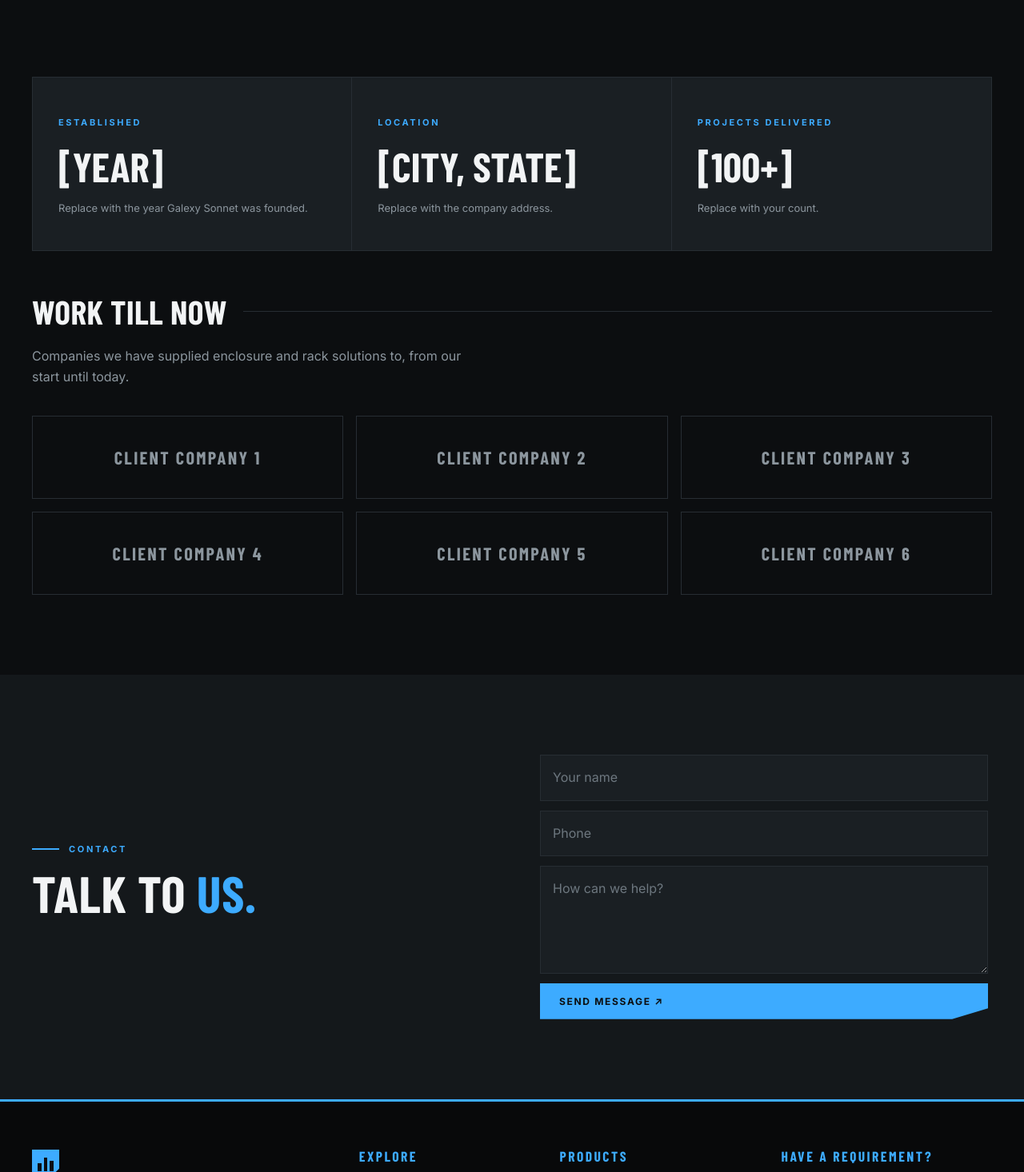
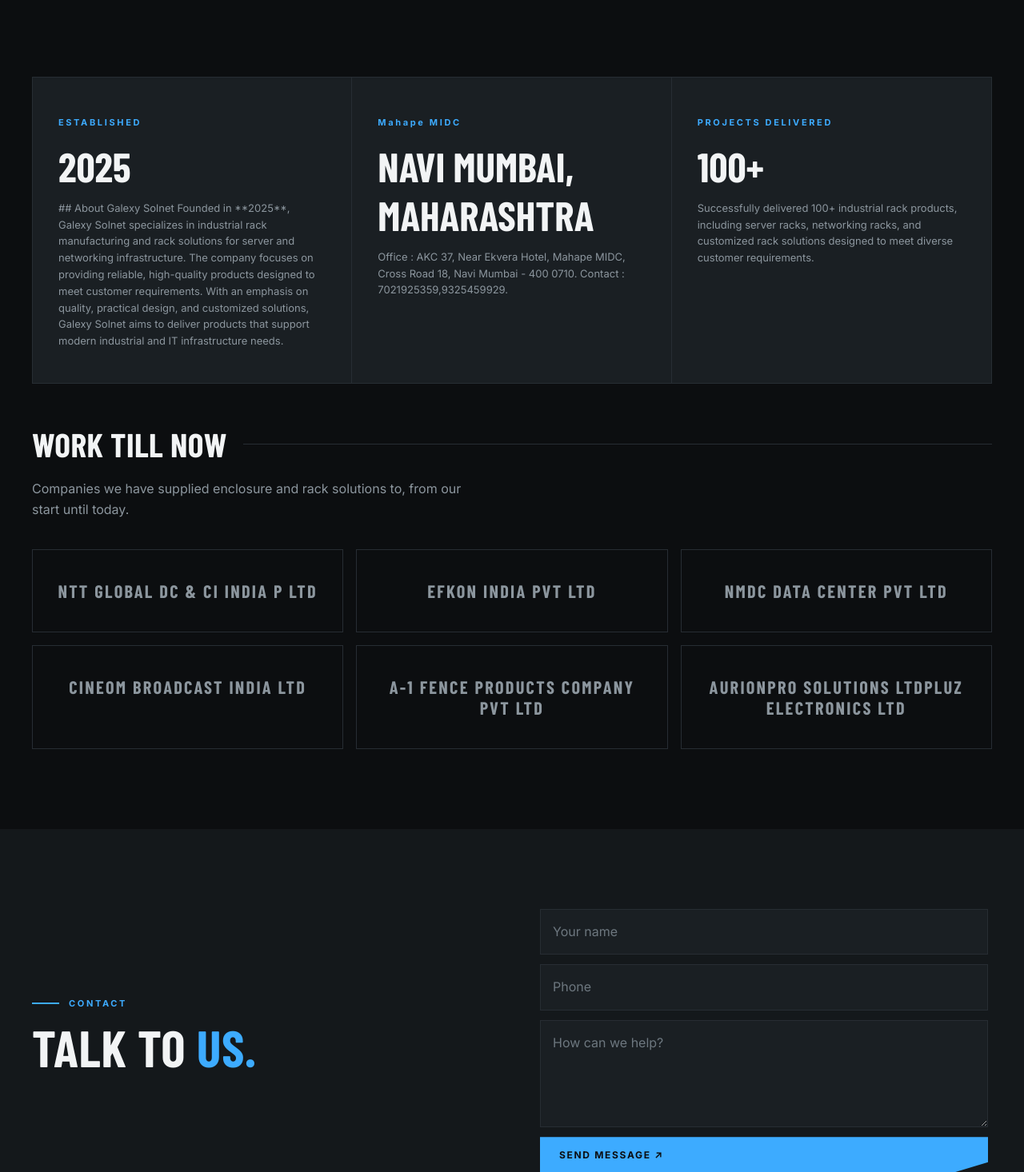
Before and after one commit to srushtinarvekar23-blip/galexy-solnet-website, a Flask app: page /about in a window 1280 px wide. Shown: the part 444-1910 px from the top of the page at 80% size. Run offline with Flask 3, Linux system fonts and the light colour scheme; some web fonts are replaced.

Commit message:
Update About page company information

```diff
--- a/templates/about.html
+++ b/templates/about.html
@@ -1,11 +1,16 @@
 {% extends "base.html" %}{% block title %}About | Galexy Sonnet{% endblock %}{% block content %}
 <section class="phead"><div class="container"><div class="eyebrow">About us</div><h1>Engineering you<br>can <em>rely on.</em></h1></div></section>
 <section class="sec"><div class="container"><div class="facts">
-<div class="fact reveal"><span>ESTABLISHED</span><b>[Year]</b><p>Replace with the year Galexy Sonnet was founded.</p></div>
-<div class="fact reveal"><span>LOCATION</span><b>[City, State]</b><p>Replace with the company address.</p></div>
-<div class="fact reveal"><span>PROJECTS DELIVERED</span><b>[100+]</b><p>Replace with your count.</p></div></div>
+<div class="fact reveal"><span>ESTABLISHED</span><b>2025</b><p>## About Galexy Solnet
+
+Founded in **2025**, Galexy Solnet specializes in industrial rack manufacturing and rack solutions for server and networking infrastructure. The company focuses on providing reliable, high-quality products designed to meet customer requirements.
+
+With an emphasis on quality, practical design, and customized solutions, Galexy Solnet aims to deliver products that support modern industrial and IT infrastructure needs.</p></div>
+<div class="fact reveal"><span>Mahape MIDC</span><b>Navi Mumbai, Maharashtra</b><p>Office : AKC 37, Near Ekvera Hotel, Mahape MIDC, Cross Road 18, Navi Mumbai - 400 0710.
+Contact : 7021925359,9325459929.</p></div>
+<div class="fact reveal"><span>PROJECTS DELIVERED</span><b>100+</b><p>Successfully delivered 100+ industrial rack products, including server racks, networking racks, and customized rack solutions designed to meet diverse customer requirements.</p></div></div>
 <div class="cat"><h2>Work till now</h2></div><p style="color:var(--mut);max-width:560px">Companies we have supplied enclosure and rack solutions to, from our start until today.</p>
-<div class="clients">{% for c in ['Client Company 1','Client Company 2','Client Company 3','Client Company 4','Client Company 5','Client Company 6'] %}<div class="client reveal">{{ c }}</div>{% endfor %}</div></div></section>
+<div class="clients">{% for c in ['NTT GLOBAL DC & CI INDIA P LTD','EFKON INDIA PVT LTD','NMDC DATA CENTER PVT LTD','CINEOM BROADCAST INDIA LTD','A-1 FENCE PRODUCTS COMPANY PVT LTD','AURIONPRO SOLUTIONS LTD''PLUZ ELECTRONICS LTD'] %}<div class="client reveal">{{ c }}</div>{% endfor %}</div></div></section>
 <section class="sec alt"><div class="container split"><div><div class="eyebrow">Contact</div><h2>Talk to <em>us.</em></h2></div>
 <form method="post" action="{{ url_for('contact') }}" class="form"><input name="name" placeholder="Your name" required><input name="phone" placeholder="Phone" required><textarea name="message" placeholder="How can we help?" required rows="4"></textarea><button class="btn">Send message ↗</button></form></div></section>
 {% endblock %}
```
Also changed, not shown: templates/admin/password.html (+29 -1 lines).
